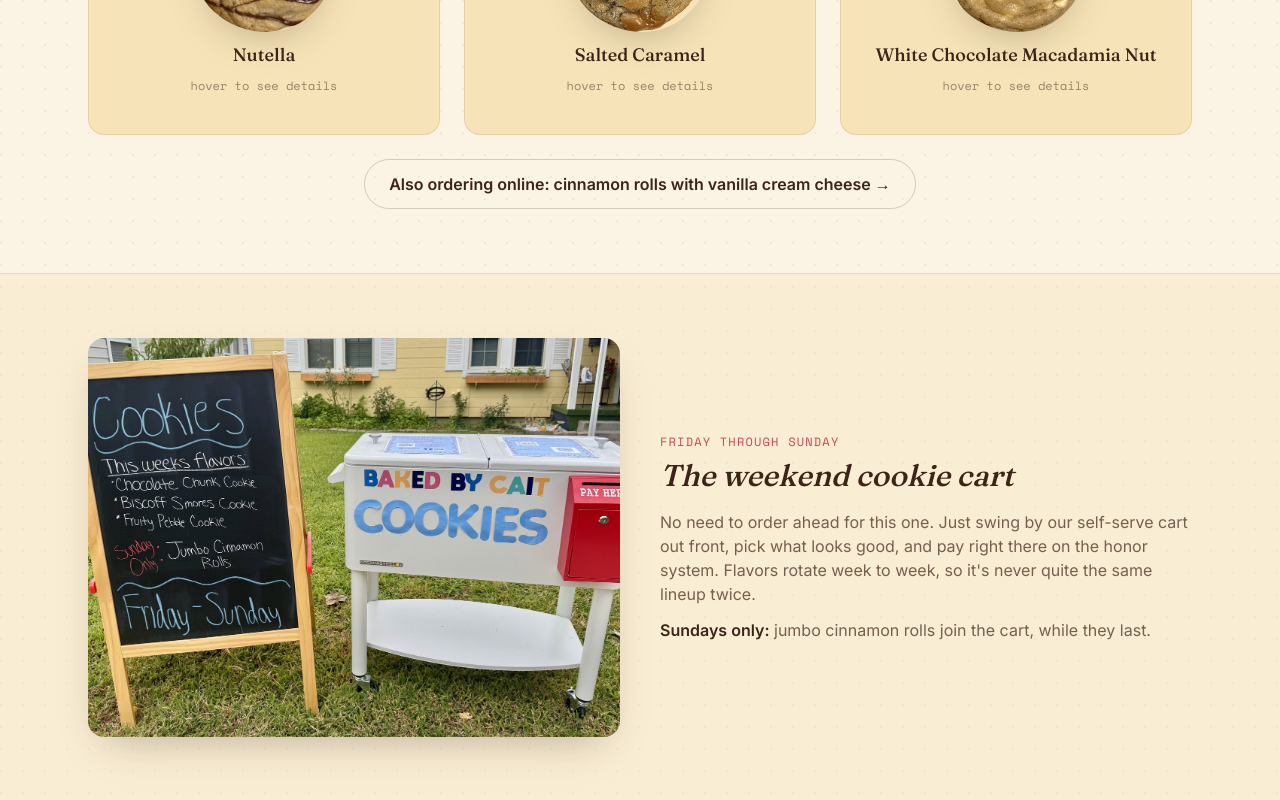
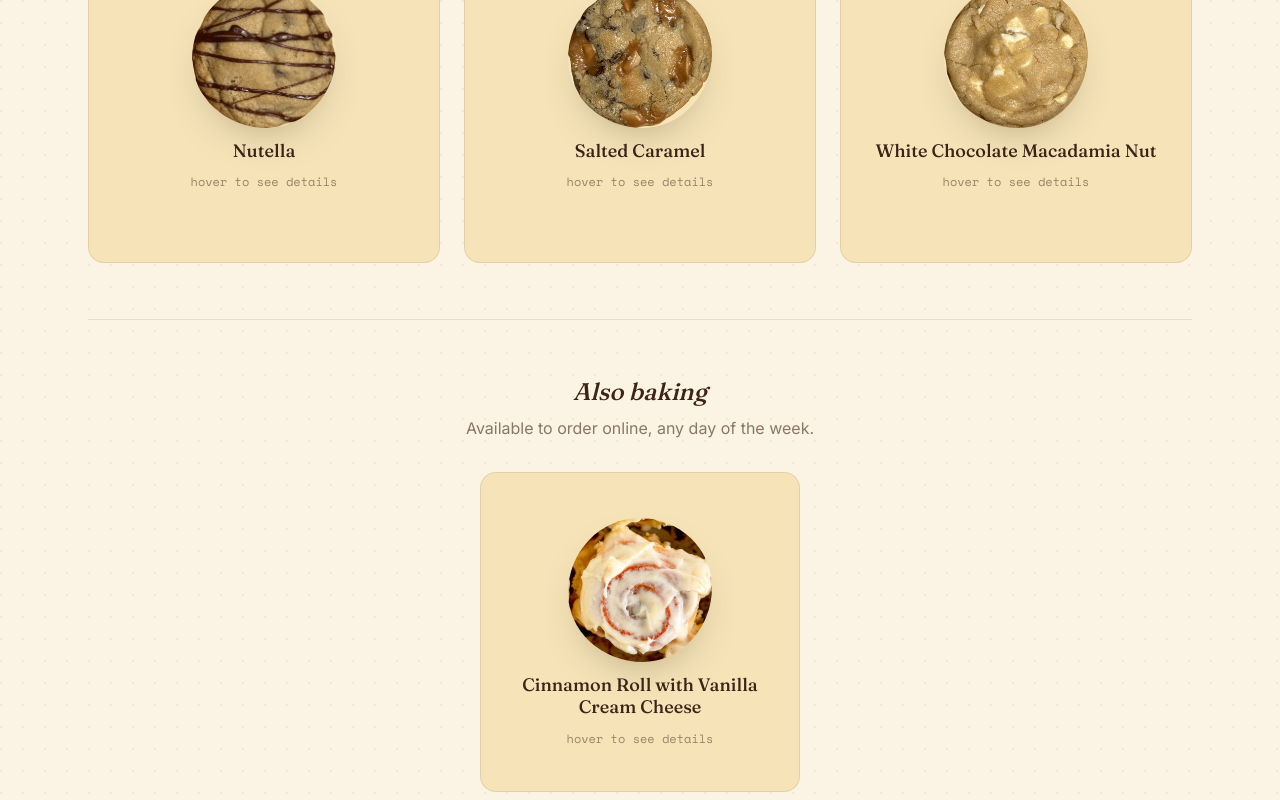
Before and after one commit to danihonarchi/Baked_by_cait, a Next.js app: page / in a window 1280 px wide. Shown: the part 1320-2120 px from the top of the page. Built offline with nearby package versions, Linux system fonts and the light colour scheme.

Commit message:
cinnamon roll icon

```diff
--- a/app/page.tsx
+++ b/app/page.tsx
@@ -3,7 +3,9 @@ import Image from "next/image";
 import Nav from "@/components/Nav";
 import HeroCookie from "@/components/HeroCookie";
 import FlavorCase from "@/components/FlavorCase";
+import ProductFlipCard from "@/components/ProductFlipCard";
 import { PICKUP_ADDRESS } from "@/lib/delivery";
+import { rolls } from "@/lib/flavors";
 
 export default function Home() {
   return (
@@ -53,13 +55,17 @@ export default function Home() {
           </p>
         </div>
         <FlavorCase />
-        <div className="mt-6 text-center">
-          <Link
-            href="/order"
-            className="inline-block rounded-full border border-cocoa/20 px-6 py-3 font-semibold text-cocoa transition hover:border-cocoa"
-          >
-            Also ordering online: cinnamon rolls with vanilla cream cheese &rarr;
-          </Link>
+
+        <div className="mt-14 border-t border-cocoa/10 pt-14">
+          <div className="mb-8 text-center">
+            <h3 className="font-display text-2xl italic text-cocoa">Also baking</h3>
+            <p className="mt-2 text-cocoa/60">Available to order online, any day of the week.</p>
+          </div>
+          <div className="mx-auto max-w-xs">
+            <Link href="/order" className="block">
+              <ProductFlipCard product={rolls[0]} />
+            </Link>
+          </div>
         </div>
       </section>
 
--- a/components/FlavorCase.tsx
+++ b/components/FlavorCase.tsx
@@ -1,58 +1,11 @@
-"use client";
-
-import Image from "next/image";
-import { motion } from "framer-motion";
 import { flavors } from "@/lib/flavors";
-
-function formatPrice(cents: number) {
-  return `$${(cents / 100).toFixed(2)}`;
-}
+import ProductFlipCard from "@/components/ProductFlipCard";
 
 export default function FlavorCase() {
   return (
     <div className="grid grid-cols-1 gap-6 sm:grid-cols-2 lg:grid-cols-3">
       {flavors.map((f, i) => (
-        <motion.div
-          key={f.id}
-          className="group [perspective:1200px]"
-          initial={{ opacity: 0, y: 24 }}
-          whileInView={{ opacity: 1, y: 0 }}
-          viewport={{ once: true, margin: "-60px" }}
-          transition={{ duration: 0.5, delay: i * 0.06 }}
-        >
-          <div className="relative h-72 w-full transition-transform duration-500 [transform-style:preserve-3d] group-hover:[transform:rotateY(180deg)] group-focus-within:[transform:rotateY(180deg)]">
-            {/* Front */}
-            <div className="absolute inset-0 flex flex-col items-center justify-center gap-3 overflow-hidden rounded-2xl border border-cocoa/10 bg-buttercream p-5 [backface-visibility:hidden]">
-              <div className="relative h-36 w-36 overflow-hidden rounded-cookie grain-shadow">
-                <Image
-                  src={f.image}
-                  alt={f.name}
-                  fill
-                  sizes="144px"
-                  className="object-cover"
-                />
-              </div>
-              <p className="text-center font-display text-lg leading-tight">{f.name}</p>
-              <span className="font-ticket text-xs text-cocoa/50">hover to see details</span>
-            </div>
-            {/* Back */}
-            <div
-              className="absolute inset-0 flex flex-col items-center justify-center gap-2 rounded-2xl bg-cocoa p-5 text-center text-parchment [backface-visibility:hidden]"
-              style={{ transform: "rotateY(180deg)" }}
-            >
-              <p className="font-display text-lg">{f.name}</p>
-              <p className="text-sm text-parchment/80">{f.tagline}</p>
-              <p className="font-ticket text-base text-buttercream">{formatPrice(f.priceCents)} each</p>
-              <div className="flex flex-wrap justify-center gap-1 pt-1">
-                {f.tags.map((t) => (
-                  <span key={t} className="rounded-full border border-parchment/30 px-2 py-0.5 text-[10px] uppercase tracking-wide">
-                    {t}
-                  </span>
-                ))}
-              </div>
-            </div>
-          </div>
-        </motion.div>
+        <ProductFlipCard key={f.id} product={f} delay={i * 0.06} />
       ))}
     </div>
   );
--- /dev/null
+++ b/components/ProductFlipCard.tsx
@@ -0,0 +1,48 @@
+"use client";
+
+import Image from "next/image";
+import { motion } from "framer-motion";
+import type { Product } from "@/lib/flavors";
+
+function formatPrice(cents: number) {
+  return `$${(cents / 100).toFixed(2)}`;
+}
+
+export default function ProductFlipCard({ product, delay = 0 }: { product: Product; delay?: number }) {
+  return (
+    <motion.div
+      className="group [perspective:1200px]"
+      initial={{ opacity: 0, y: 24 }}
+      whileInView={{ opacity: 1, y: 0 }}
+      viewport={{ once: true, margin: "-60px" }}
+      transition={{ duration: 0.5, delay }}
+    >
+      <div className="relative aspect-square w-full transition-transform duration-500 [transform-style:preserve-3d] group-hover:[transform:rotateY(180deg)] group-focus-within:[transform:rotateY(180deg)]">
+        {/* Front */}
+        <div className="absolute inset-0 flex flex-col items-center justify-center gap-3 overflow-hidden rounded-2xl border border-cocoa/10 bg-buttercream p-5 [backface-visibility:hidden]">
+          <div className="relative h-36 w-36 overflow-hidden rounded-cookie grain-shadow">
+            <Image src={product.image} alt={product.name} fill sizes="144px" className="object-cover" />
+          </div>
+          <p className="text-center font-display text-lg leading-tight">{product.name}</p>
+          <span className="font-ticket text-xs text-cocoa/50">hover to see details</span>
+        </div>
+        {/* Back */}
+        <div
+          className="absolute inset-0 flex flex-col items-center justify-center gap-2 rounded-2xl bg-cocoa p-5 text-center text-parchment [backface-visibility:hidden]"
+          style={{ transform: "rotateY(180deg)" }}
+        >
+          <p className="font-display text-lg">{product.name}</p>
+          <p className="text-sm text-parchment/80">{product.tagline}</p>
+          <p className="font-ticket text-base text-buttercream">{formatPrice(product.priceCents)} each</p>
+          <div className="flex flex-wrap justify-center gap-1 pt-1">
+            {product.tags.map((t) => (
+              <span key={t} className="rounded-full border border-parchment/30 px-2 py-0.5 text-[10px] uppercase tracking-wide">
+                {t}
+              </span>
+            ))}
+          </div>
+        </div>
+      </div>
+    </motion.div>
+  );
+}
```
Also changed, not shown: 1 other file (tests, documents, lock files or other folders).
